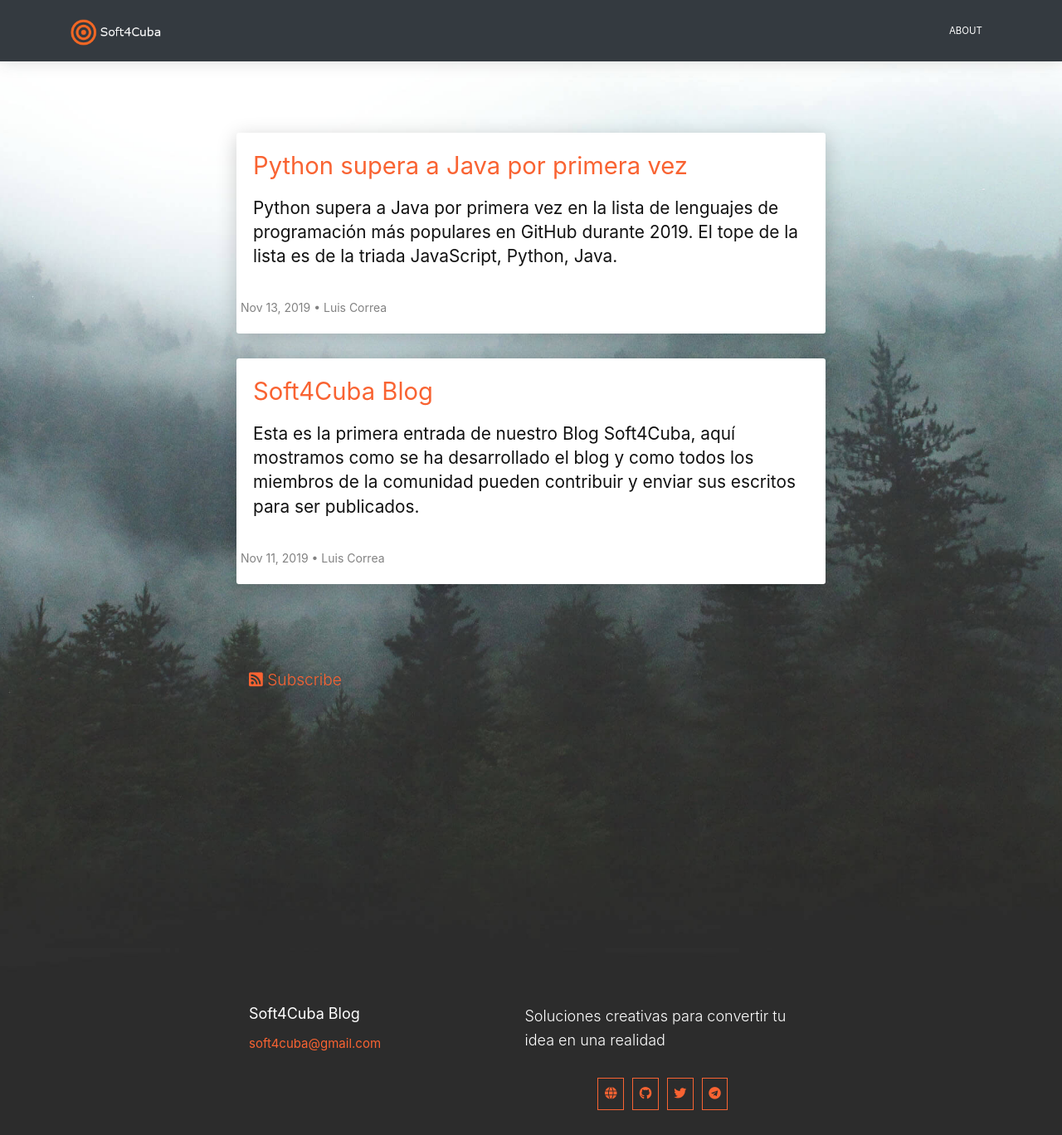
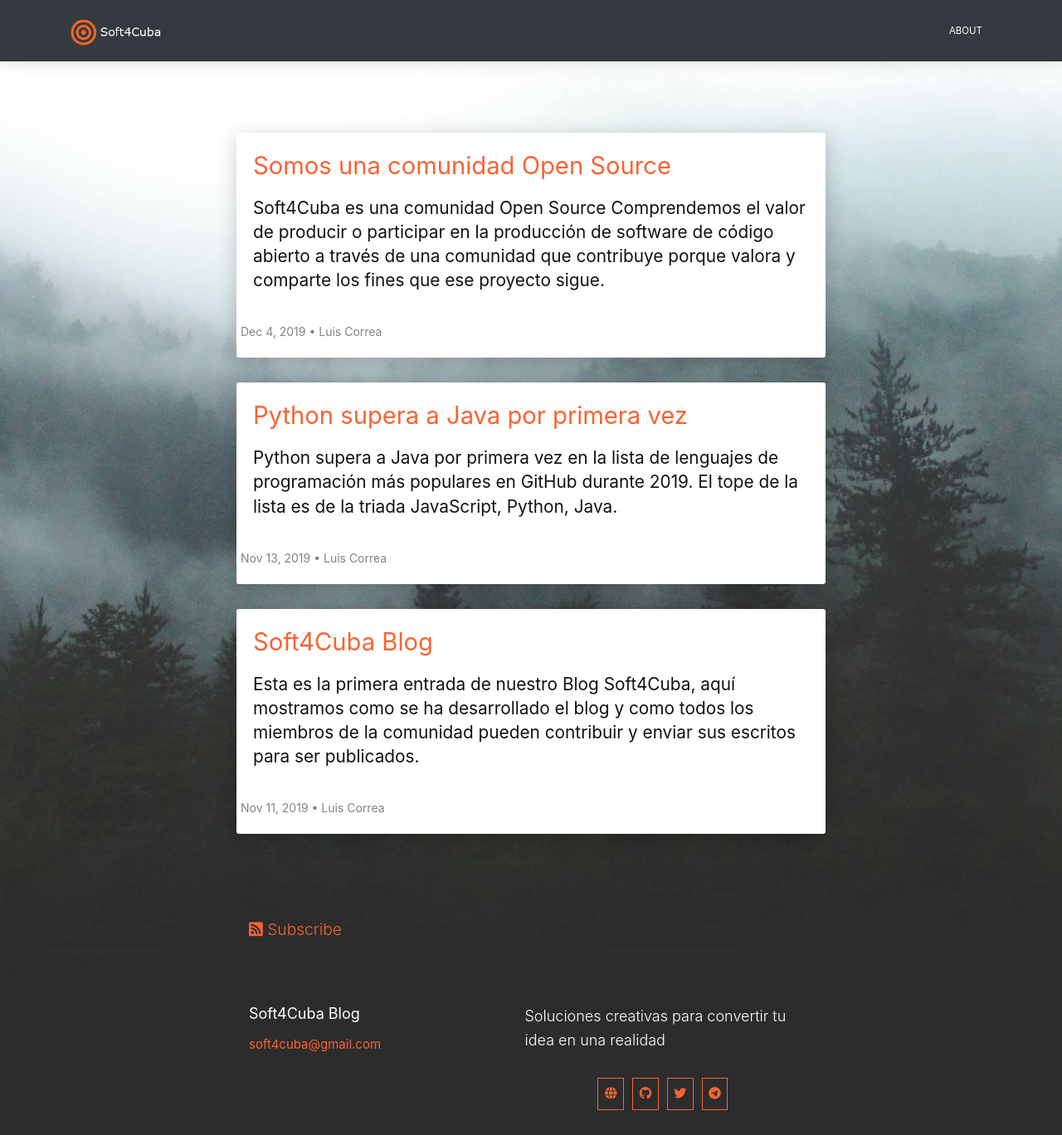
Before and after one commit to correaleyval/blog.soft4cuba.com, a Jekyll site: the page built from index.markdown, in a window 1280 px wide and 1368 px high. Shown: the whole window at 83% size. Built offline with Jekyll 4.4.1, drawn with Linux system fonts in a browser that asks for light colours; some of the changed lines change nothing that is shown.

Commit message:
Somos Open Source

```diff
--- a/_includes/footer.html
+++ b/_includes/footer.html
@@ -1,4 +1,4 @@
-<footer data-aos="slide-up" class="site-footer h-card">
+<footer class="site-footer h-card">
   <data class="u-url" href="{{ "/" | relative_url }}"></data>
 
   <div class="wrapper">
--- /dev/null
+++ b/_posts/2019-12-04-somos-opensource.md
@@ -0,0 +1,49 @@
+---
+title: "Somos una comunidad Open Source"
+author: "Luis Correa"
+layout: post
+category: comunidad
+summary: "
+Soft4Cuba es una comunidad Open Source
+
+Comprendemos el valor de producir o participar en la producción de software de código abierto a través de una comunidad que contribuye porque valora y comparte los fines que ese proyecto sigue.
+"
+---
+
+### Soft4Cuba es una comunidad Open Source
+
+Frecuentemente hay proyectos y empresas que se interesan por el software de código abierto. Les gustaría quizás reutilizar código de otros o publicar su software para que otros lo puedan aprovechar. A menudo vemos que la percepción del código abierto no va mucho más allá de reutilizar código ya hecho por otros o bien que otros puedan reutilizar nuestro código.
+
+No se acaba de comprender el valor de producir o participar en la producción de software de código abierto a través de una comunidad que contribuye porque valora y comparte los fines que ese proyecto persigue. Una comunidad Open Source sana ofrece una grandes ventajas como estrategia: reduce costes de producción, mantenimiento y seguridad del software. Dejamos de ser meros clientes de un proveedor tecnológico para participar activamente en una comunidad con objetivos comunes.
+
+Cuando sumamos esfuerzos con otras personas o empresas podemos conseguir mucho más que cada cual por separado. La mayoría de empresas usan la tecnología para cubrir buena parte de sus procesos internos, muchas de ellas han gastado y siguen gastando parte de su presupuesto en herramientas de software que apoyan sus operaciones. Lamentablemente estas soluciones no suelen plantearse de manera colaborativa para poder ser aplicables en diferentes empresas.
+
+Si bien es cierto que en el mundo cooperativista no hay un gran número de cooperativas del sector IT (tecnología de la información) esta tendencia está cambiando. Desde nuestra perspectiva es un buen momento para intercooperar en soluciones IT sustentadas por comunidades Open Source y dotar así al movimiento cooperativista de herramientas de software poderosas que faciliten nuestros procesos y potencien nuestros proyectos.
+
+![](/assets/images/ato.png)
+
+### ¿Te genera muchas dudas hacer público tu software, idea o proyecto?
+
+Veamos algunos de los miedos o dudas más comunes respecto software Open Source y los argumentos que ofrecemos como respuesta:
+
+### Otros podrán aprovecharse de todo el esfuerzo que hemos hecho sin ningún coste.
+
+Imaginemos como ejemplo que compartimos la receta de un dulce que hemos inventado. Otros podrán disfrutar de su sorprendente combinación de sabores sin tener que reinventarla ni pagarnos por ello.
+
+Hay que tener en cuenta que código abierto no significa código sin condiciones. En tu licencia puedes especificar en qué condiciones otros pueden usar tu código. Lo que probablemente ocurrirá de manera natural es que otros se sumarán a tu proyecto y te ayudarán a avanzar con más facilidad.
+
+### Si otros pueden descargarse y usar el software, no podré monetizar el proyecto
+
+Si tú eres el impulsor del software, tú y tu equipo son los que más saben de este software. Tendrás a la comunidad y el conocimiento. En un mundo ideal otros podrían descargar tu software que funciona 100% perfecto y se adapta 100% a sus necesidades sin necesitar tu conocimiento. Pero no vivimos en un mundo ideal, todo software mínimamente complejo está vivo, necesita mejorarse y adaptarse a las diferentes necesidades. Muchos proyectos de software Open Source ofrecen instalación, mantenimiento y soporte como servicio.
+
+### Nuestro código es alto secreto, hemos inventado un algoritmo que va a ser el próximo Google.
+
+Sabemos que no lo dices en serio ;) Volviendo al ejemplo de la receta, aunque compartas la receta nadie va a prepararla igual que tú, vas a notar mucha diferencia entre la misma receta preparada por una persona aficionada o por una experta. Además alguien puede descubrir que realizando algunos ajustes en tu receta hace que sea aún mejor. Compartir tu receta permite que otros se beneficien de tu creación pero también permites que otros te sorprendan y te enriquezcan. En los proyectos que se basan en software ocurre algo parecido, el software es solo una herramienta para llegar a unos fines. Siendo muy (pero que muy) generosos imaginemos que el software podría llegar a ser un 50% del éxito de un proyecto de una cooperativa o empresa, lo más decisivo tendrá que ver en cómo se gestione el resto del proyecto.
+
+### Todo el mundo podrá ver los agujeros de seguridad y atacarme.
+
+Quién tiene más virus ¿Windows o Linux? Pregunta cerrada.
+
+### Intercooperando! No nos preocupa el código, nos interesan los proyectos
+
+Si quieres conocer más sobre comunidades Open Source te recomendamos leer [https://opensource.guide/es/](https://opensource.guide/es/)
```
Also changed, not shown: assets/images/ato.png (added).
